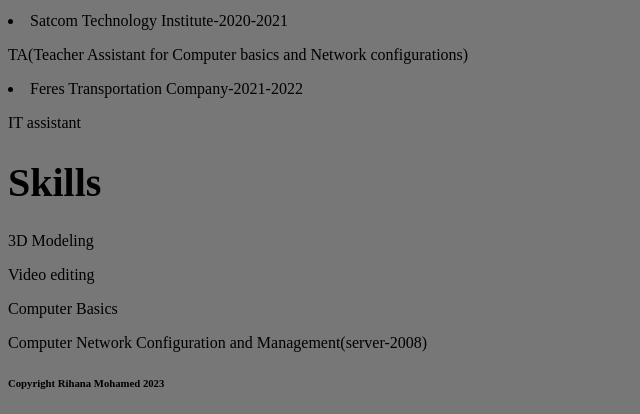
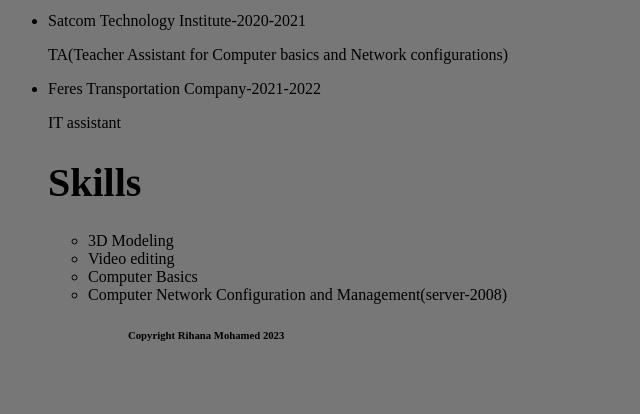
Before and after one commit to rihana-SE/Resume, a plain HTML site: page index.html in a window 1280 px wide. Shown: the part 652-1066 px from the top of the page, without its empty margins (0-640 px from the left). After the commit the page ends 1018 px from the top, so only its background shows below. Drawn offline with Linux system fonts and the light colour scheme.

Commit message:
Update index.html

```diff
--- a/index.html
+++ b/index.html
@@ -4,7 +4,7 @@
   <link rel="stylesheet" href="style.css"/>
 </head>
 <body>
-  <div class="name">
+  <div class="Name">
     <h1>Rihana Mohamed</h1>
   </div>
   <p>520 Warwick Street</p>
@@ -15,12 +15,12 @@
   <h1>Education</h1>
   <p>Gustavus Adolphus College-28\7\2022-2\02\2023</p>
   <p>Sellected Coursework</p>
-  <ol>
+  <ul>
     <li>Introduction to Computer Science</li>
     <li>3D modeling- Digital Based Media</li>
     <li>Politics of housing homelessness</li>
     <li>Introduction to Peace studies</li>
-   </ol>
+   </ull>
   <p>Satcom Technology Institute(Certeficate)-2020-2021</p>
   <li>Computer Networking</li>
   <p>Rift Valley University-2017-2019</p>
@@ -29,14 +29,14 @@
   <li>Satcom Technology Institute-2020-2021</li>
   <p>TA(Teacher Assistant for Computer basics and Network configurations)</p>
   <li>Feres Transportation Company-2021-2022</li>
-  <p>IT assistant</p>
+  <p>IT assistant</li>
   <h1>Skills</h1>
-  <p>3D Modeling</p>
-  <p>Video editing</p>
-  <p>Computer Basics</p>
-  <p>Computer Network Configuration and Management(server-2008)</p>
-
-
+  <ul>
+    <li>3D Modeling</li>
+    <li>Video editing</li>
+    <li>Computer Basics</li>
+    <li>Computer Network Configuration and Management(server-2008)</li>
+  <ul/>
   <h6>Copyright Rihana Mohamed 2023</h6>
 </body>
 </html>
```
